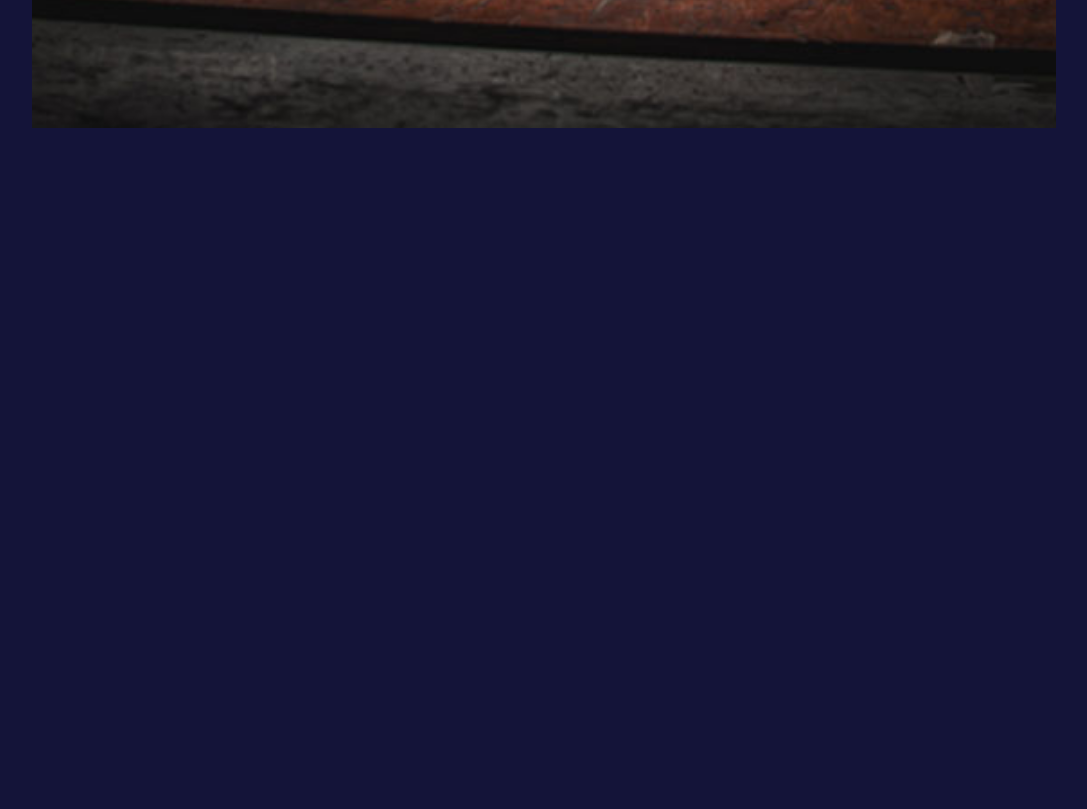
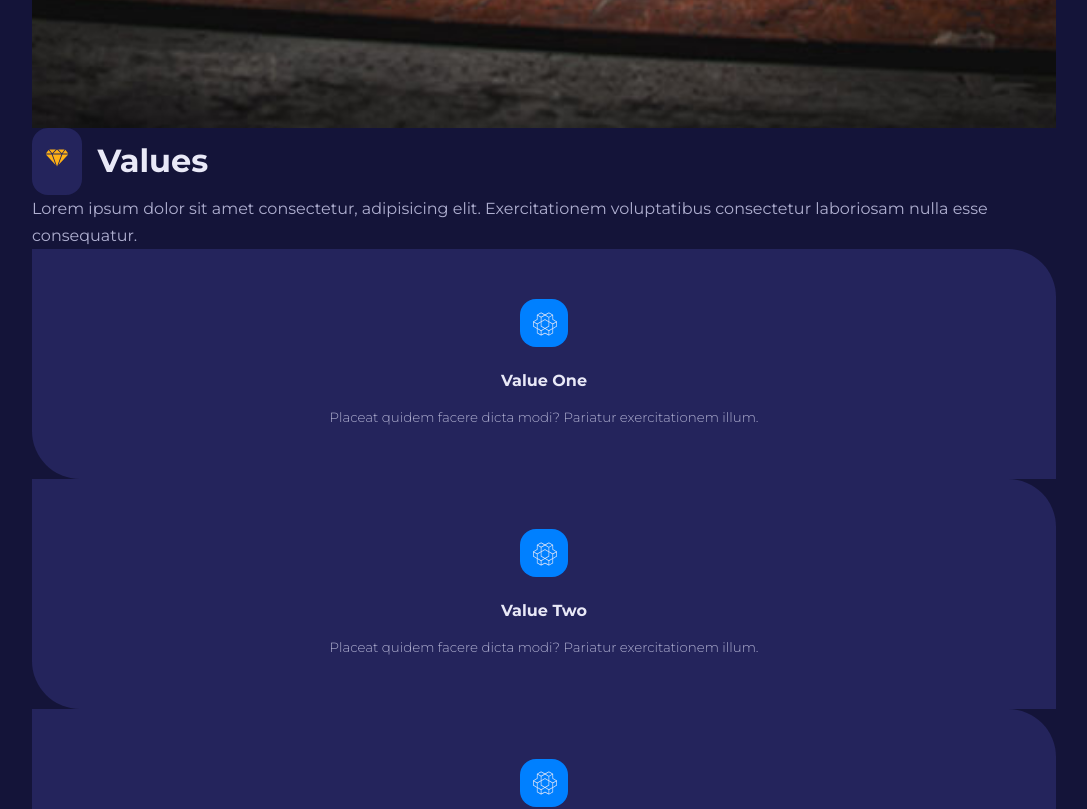
Before and after one commit to erickdc7/react-trainer-website, a React (Create React App) app: page / in a window 1280 px wide. Shown: the part 2920-3729 px from the top of the page, without its empty margins (96-1183 px from the left). Before the commit the page ends 3048 px from the top, so only its background shows below. Built offline with nearby package versions, Linux system fonts and the light colour scheme; the HTML template or start-up script is replaced by a standard one.

Commit message:
values__right added to Values.jsx

```diff
--- a/src/components/Values.jsx
+++ b/src/components/Values.jsx
@@ -14,6 +14,30 @@ const Values = () => {
                         <img src={Image} alt="values" />
                     </div>
                 </div>
+
+                <div className="values__right">
+                    <SectionHead
+                        icon={<GiCutDiamond />}
+                        title="Values"
+                    />
+
+                    <p>
+                        Lorem ipsum dolor sit amet consectetur, adipisicing elit. Exercitationem voluptatibus consectetur laboriosam nulla esse consequatur.
+                    </p>
+                    <div className="values__wrapper">
+                        {
+                            values.map(({ id, icon, title, desc }) => {
+                                return (
+                                    <Card className="values__value" key={id}>
+                                        <span>{icon}</span>
+                                        <h4>{title}</h4>
+                                        <small>{desc}</small>
+                                    </Card>
+                                )
+                            })
+                        }
+                    </div>
+                </div>
             </div>
         </section>
     )
```
